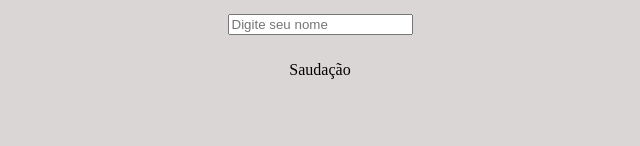
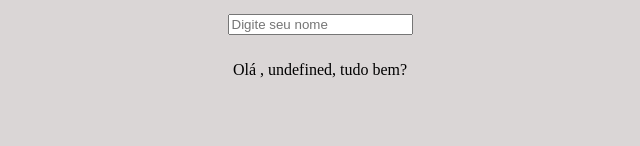
Before and after one commit to RusthenRonald/Projeto-React, a React (Create React App) app in the folder meu-projeto/: page / in a window 1280 px wide. Shown: the part 154-300 px from the top of the page, without its empty margins (320-960 px from the left). Built offline with nearby package versions, Linux system fonts and the light colour scheme.

Commit message:
finalizando state lift

```diff
--- a/meu-projeto/src/App.js
+++ b/meu-projeto/src/App.js
@@ -12,7 +12,7 @@ function App() {
       <h1>State Lift</h1>
       <SeuNome setNome={setNome}/>
       {nome}
-      <Saudacao/>
+      <Saudacao nome={nome}/>
     </div>
   );
 }
--- a/meu-projeto/src/components/Saudacao.js
+++ b/meu-projeto/src/components/Saudacao.js
@@ -1,7 +1,11 @@
-function Saudacao(){
+function Saudacao({nome}){
+    function GerarSaudacao(algumNome){
+        return `Olá , ${algumNome}, tudo bem? `
+    }
+
     return(
         <>
-            <p>Saudação</p>
+            <p>{GerarSaudacao(nome)}</p>
         </>
     )
 } export default Saudacao
```
